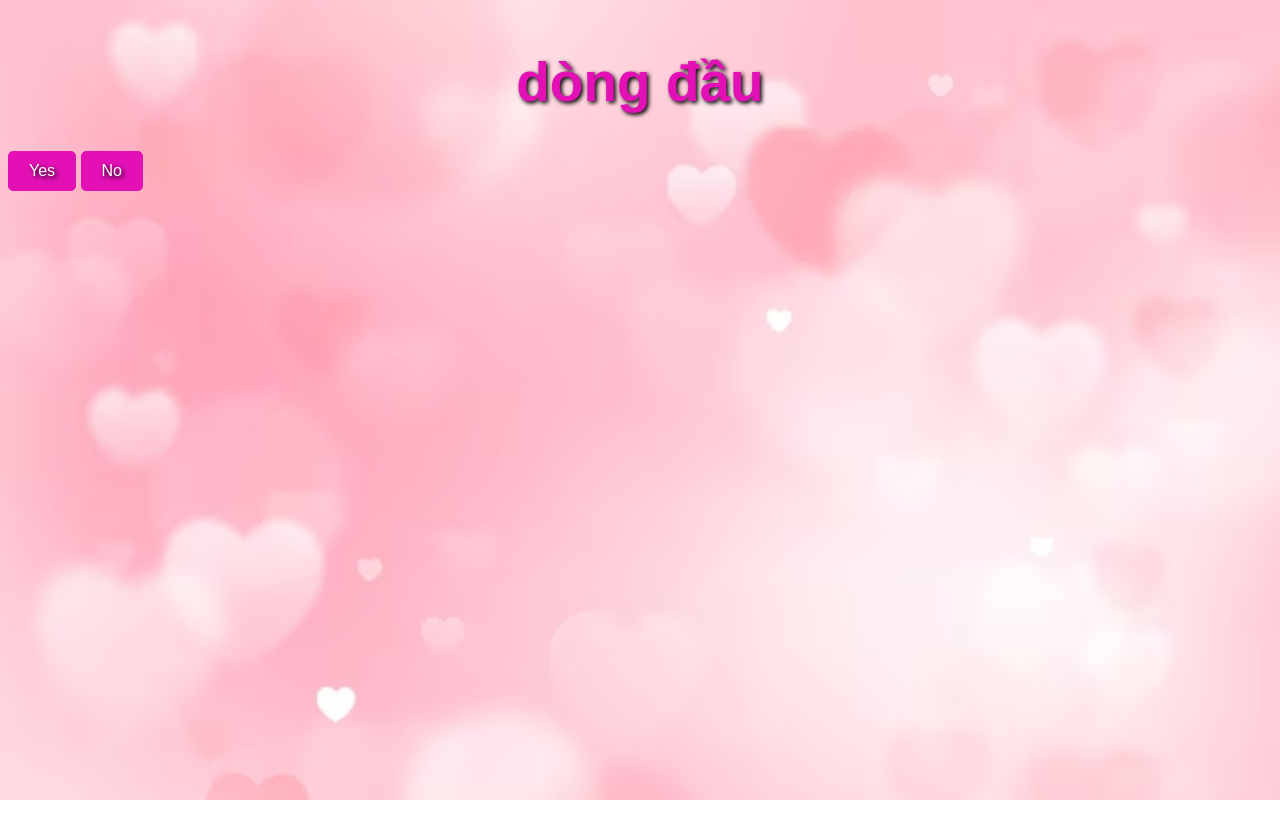
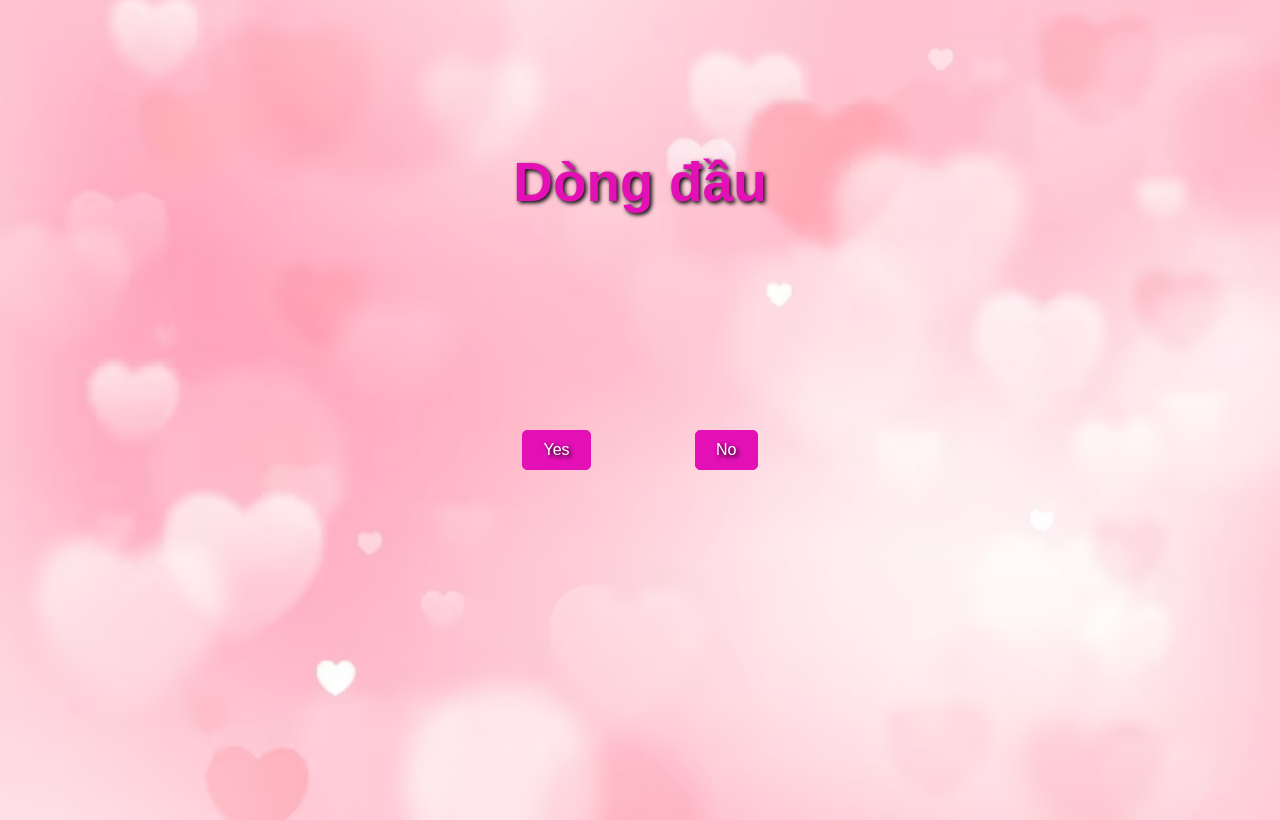
Before and after one commit to Madnok/html, a plain HTML site: page index2.html in a window 1280 px wide. Drawn offline with Linux system fonts and the light colour scheme.

Commit message:
update trang 2

```diff
--- a/index2.html
+++ b/index2.html
@@ -5,9 +5,35 @@
     <link rel="stylesheet" href="style.css" text="text/css">
     <title>Hello World</title>
 </head>
-<body>
-    <h1>dòng đầu</h1>
-    <button>Yes</button>
-    <button>No</button>
+<body class="background">
+
+    <div class="container">
+
+        <div class="section">
+            <h1>Dòng đầu</h1>
+        </div>
+
+        <div class="section">
+            <button id="yesButton">Yes</button>
+            <button id="noButton">No</button>
+        </div>
+
+    </div>
+
+    <script>
+        const button = document.getElementById('noButton')
+        const button2 = document.getElementById('yesButton')
+        button.addEventListener('mousemove', (e) => {
+            const newX = Math.random() *window.innerWidth;
+            const newY = Math.random() *window.innerHeight;
+            button.style.position = 'absolute';
+            button.style.left = newX +  'px';
+            button.style.top = newY + 'px';
+        })
+
+        button2.addEventListener('click',() =>{
+            window.location.href = 'index3.html'
+        })
+    </script>
 </body>
 </html>
--- a/style.css
+++ b/style.css
@@ -1,12 +1,17 @@
-body {
+body, html {
+    font-family: Arial, sans-serif;
+    margin: 0;
+    padding: 0;
+    height: 100%;
+}
+.background{
     background-image: url('./img/background-mainpage.jpg');
+    height: 100vh;
     background-size: cover;
-    font-family: Arial, sans-serif;
-    margin-top: 40px;
-    margin-bottom: 20px;
-
+    background-position: center;
 }
 button {
+    margin: 0px 50px;
     background-color: #e210b5; /* Màu nền */
     color: white; /* Màu chữ */
     padding: 10px 20px; /* Khoảng cách lề nội dung bên trong nút */
@@ -20,11 +25,22 @@ button {
     text-shadow: 2px 2px 4px #000000;
   }
 h1 {
+
     color: #e210b5;
     text-align: center;
-    margin-top: 50px;
+    margin-top: 120px;
     font-size: 55px;
     text-shadow: 2px 2px 4px #000000;
 }
-
+.container {
+    display: flex;
+    flex-direction: column;
+    margin-top: 20px;
+    align-items: center; /* Căn giữa theo chiều dọc */
+    height: 100vh; /* Chiều cao của container, ở đây sử dụng 100% chiều cao của màn hình */
+  }
+.section {
+    flex:1;
+    margin: 10px;
+}
 /* Thêm các kiểu khác tại đây */
```
Also changed, not shown: index3.html (added, +11 -0 lines).
